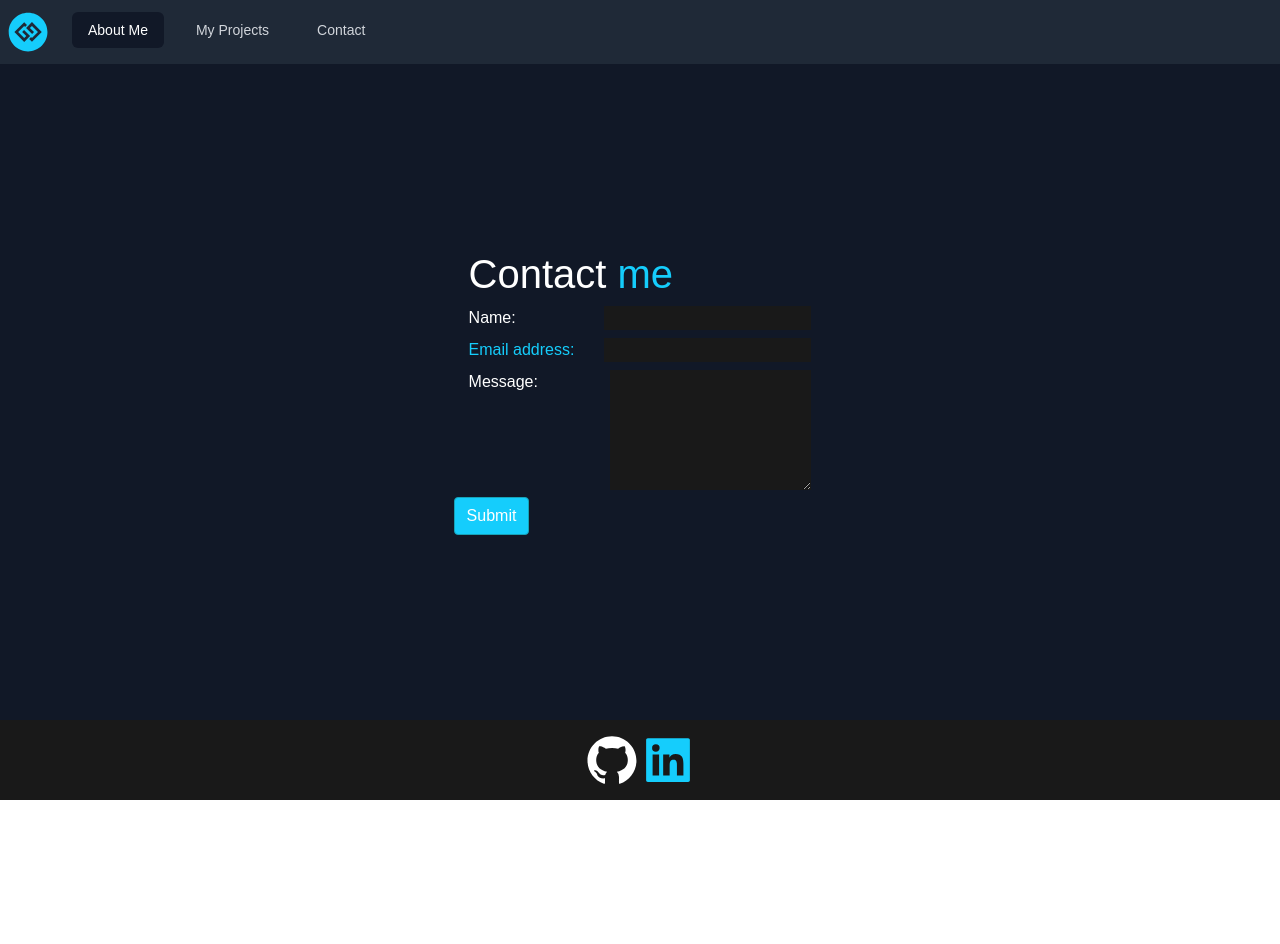
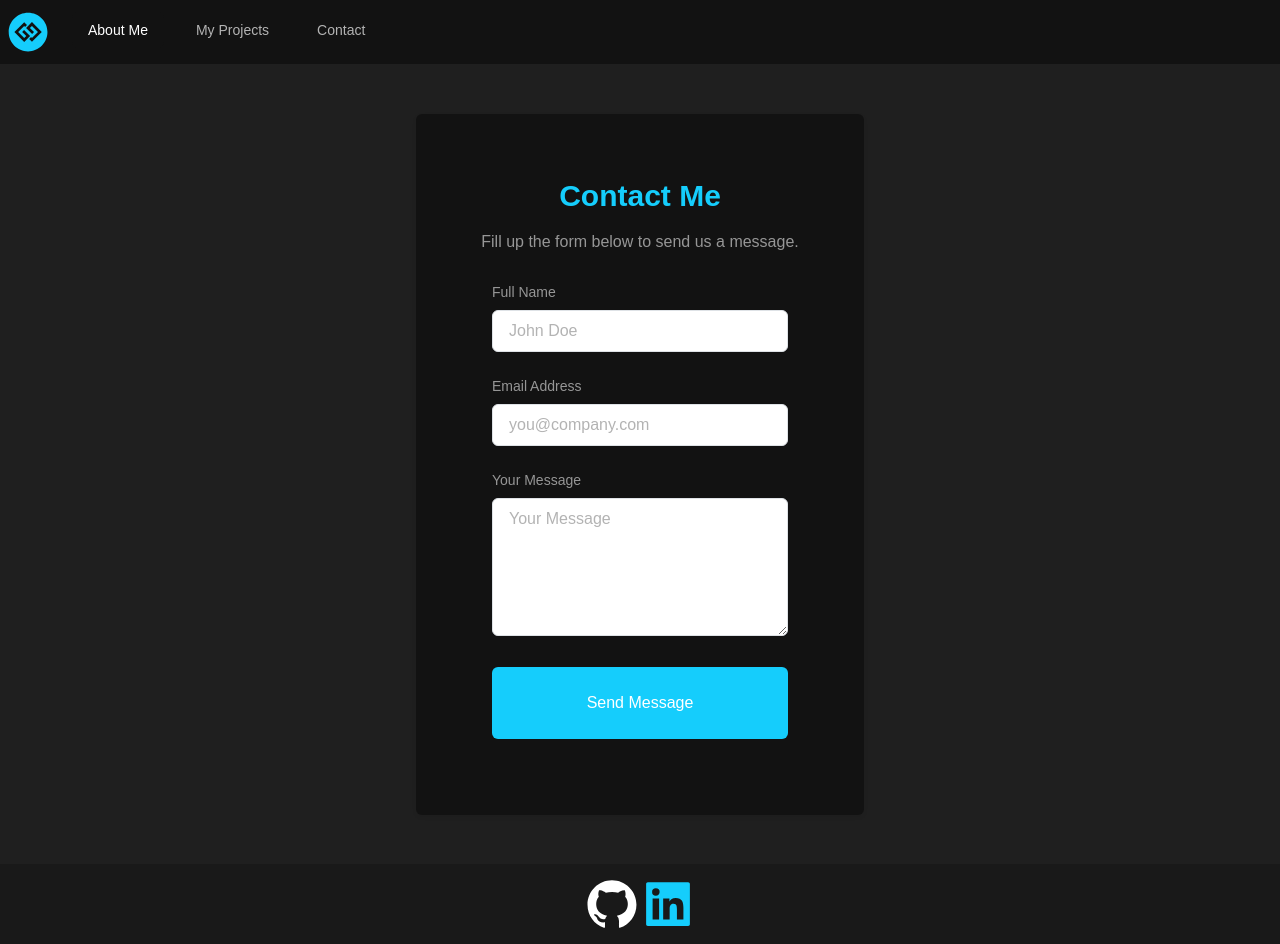
Before and after one commit to rkurian97/react-portfolio, a React (Create React App) app: page /contact in a window 1280 px wide. Before the commit the page ends 800 px from the top, so only its background shows below. Built offline with nearby package versions, Linux system fonts and the light colour scheme.

Commit message:
project cards now using tailwind

```diff
--- a/src/App.css
+++ b/src/App.css
@@ -2,41 +2,3 @@
   font-family: 'Sora', sans-serif;
   color: white;
 }
-
-.form-input{
-  background-color: #191919;
-}
-
-
-.theme {
-  color: #15cdfc
-}
-
-
-.contact {
-  display: flex;
-  justify-content: center;
-  align-items: center;
-  background: #101010;
-
-}
-
-.projectComp {
-  display: flex;
-  justify-content: center;
-  align-items: center;
-  background: #101010;
-
-}
-
-/* Project */
-.projectComp img{
-  width: 70%;
-  border-radius: 15px;
-
-}
-
-
-.projectsContainer{
-  width: 50%;
-}
--- a/src/components/Navbar.js
+++ b/src/components/Navbar.js
@@ -16,7 +16,7 @@ function classNames(...classes) {
 
 const Nav= () => {
   return (
-    <Disclosure as="nav" className="bg-gray-800">
+    <Disclosure as="nav" className="bg-gray-900 shadow">
       {({ open }) => (
         <>
           <div className="max-w-7xl mx-auto px-2 sm:px-6 lg:px-8">
--- a/src/pages/about.js
+++ b/src/pages/about.js
@@ -6,7 +6,7 @@ import 'react-tabs/style/react-tabs.css';
 
 const About = () => {
   return (
-    <div className='lg:px-48 sm:px-10 about flex-grow bg-gray-900'>
+    <div className='lg:px-48 sm:px-10 about flex-grow bg-gray-800'>
       <div className="flex mt-5">
         <div className="grid lg:grid-cols-2">
           {/* Profile Pic  */}
@@ -16,12 +16,12 @@ const About = () => {
 
           {/* About Info  */}
           <div className="px-4">
-            <h1> <span className='theme'>About</span> Me</h1>
+            <h1> <span className='text-bright-turquoise'>About</span> Me</h1>
             <p>
-             Hi, my name is Rohith Kurian, and welcome to my world. I finally knew that IT was the field for me after taking some <span className='theme'>database</span> classes that involved a lot of data modeling and realizing that I love data.
-             Weird, I know. From how its stored, to how to retrieve it from users, to analyzing it and displaying it in nice <span className='theme'>visualizations</span>. I find all of it interesting. Although, I found my interest in a class that
-             was meant to be an intro to database administration, I felt that field would not <span className='theme'>scratch</span> my programming itch, so here I am pursuing an occupation in full-stack development. Right about now, I am probably
-             scouring through Google to solve a coding problem so I can finally see that "Compiled <span className='theme'>Successfully</span>!"
+             Hi, my name is Rohith Kurian, and welcome to my world. I finally knew that IT was the field for me after taking some <span className='text-bright-turquoise'>database</span> classes that involved a lot of data modeling and realizing that I love data.
+             Weird, I know. From how its stored, to how to retrieve it from users, to analyzing it and displaying it in nice <span className='text-bright-turquoise'>visualizations</span>. I find all of it interesting. Although, I found my interest in a class that
+             was meant to be an intro to database administration, I felt that field would not <span className='text-bright-turquoise'>scratch</span> my programming itch, so here I am pursuing an occupation in full-stack development. Right about now, I am probably
+             scouring through Google to solve a coding problem so I can finally see that "Compiled <span className='text-bright-turquoise'>Successfully</span>!"
             </p>
             <Tabs>
               {/* Tabs */}
@@ -87,15 +87,15 @@ const About = () => {
               <TabPanel>
                 <ul>
                   <li>Algorithims and Data Structures </li>
-                  <li className="theme"> AWS </li>
+                  <li className="text-bright-turquoise"> AWS </li>
                 </ul>
               </TabPanel>
 
               {/* Education */}
               <TabPanel>
                 <ul>
-                  <li>Bachelors in Computer Information Systems at <span className='theme'>University</span> of Houston </li>
-                  <li>The <span className='theme'>Coding</span> Bootcamp at UT Austin  </li>
+                  <li>Bachelors in Computer Information Systems at <span className='text-bright-turquoise'>University</span> of Houston </li>
+                  <li>The <span className='text-bright-turquoise'>Coding</span> Bootcamp at UT Austin  </li>
                 </ul>
               </TabPanel>
             </Tabs>
--- a/src/pages/contact.js
+++ b/src/pages/contact.js
@@ -1,73 +1,41 @@
-import React, { useState } from 'react';
-
-import { validateEmail } from '../utils/helpers';
-import { Container, Row, Col, Button } from 'react-bootstrap';
+import React from 'react';
 
 const Contact = () => {
-  const [formState, setFormState] = useState({ name: '', email: '', message: '' });
-
-  const [errorMessage, setErrorMessage] = useState('');
-  const { name, email, message } = formState;
-
-  const handleSubmit = (e) => {
-    e.preventDefault();
-    if (!errorMessage) {
-      console.log('Submit Form', formState);
-    }
-  };
-
-  const handleChange = (e) => {
-    if (e.target.name === 'email') {
-      const isValid = validateEmail(e.target.value);
-      if (!isValid) {
-        setErrorMessage('Your email is invalid.');
-      } else {
-        setErrorMessage('');
-      }
-    } else {
-      if (!e.target.value.length) {
-        setErrorMessage(`${e.target.name} is required.`);
-      } else {
-        setErrorMessage('');
-      }
-    }
-    if (!errorMessage) {
-      setFormState({ ...formState, [e.target.name]: e.target.value });
-      console.log('Handle Form', formState);
-    }
-  };
 
   return (
-    <div className='contact flex-grow bg-gray-900'>
-      <section>
-        <Container>
-        <h1 data-testid="h1tag">Contact <span class='theme'>me</span></h1>
-        <form id="contact-form" onSubmit={handleSubmit}>
-          <Row>
-            <Col> <label htmlFor="name">Name:</label> </Col>
-            <Col> <input class='form-input' type="text" name="name" defaultValue={name} onBlur={handleChange}/> </Col>
-          </Row>
-          <Row>
-            <Col> <label htmlFor="email"> <span class='theme'>Email address:</span></label> </Col>
-            <Col><input class='form-input' type="email" name="email" defaultValue={email} onBlur={handleChange} /> </Col>
-          </Row>
-          <Row>
-            <Col> <label htmlFor="message">Message:</label> </Col>
-            <Col> <textarea class='form-input' name="message" rows="5" defaultValue={message} onBlur={handleChange} /> </Col>
-          </Row>
-          {errorMessage && (
-            <div>
-              <p className="error-text">{errorMessage}</p>
-            </div>
-          )}
-          <Row>
-            <Button variant='info' style={{ background: '#15cdfc' }} data-testid="button" type="submit">Submit</Button>
-          </Row>
-        </form>
-        </Container>
-      </section>
-
-
+    <div className="flex items-center min-h-screen bg-gray-800 dark:bg-gray-900">
+      <div className="container mx-auto">
+        <div className="max-w-md mx-auto my-10 bg-gray-900 p-5 rounded-md shadow-sm">
+          <div className="text-center">
+            <h1 className="my-3 text-3xl font-semibold text-bright-turquoise ">Contact Me</h1>
+            <p className="text-gray-400">Fill up the form below to send us a message.</p>
+          </div>
+          <div className="m-7">
+            <form action="https://api.web3forms.com/submit" method="POST" >
+              <input type="hidden" name="apikey" defaultValue="dd47429e-ea48-4ac7-ac27-7ea358cb11c7" />
+              <input type="hidden" name="subject" defaultValue="New Submission from Web3Forms" />
+              <input type="checkbox" name="botcheck" id style={{ display: 'none' }} />
+              <div className="mb-6">
+                <label htmlFor="name" className="block mb-2 text-sm text-gray-400">Full Name</label>
+                <input type="text" name="name" placeholder="John Doe" required className="w-full text-gray-900 px-3 py-2 placeholder-gray-300 border border-gray-300 rounded-md focus:outline-none focus:ring focus:ring-indigo-100 focus:border-indigo-300 dark:bg-gray-700 dark:text-white dark:placeholder-gray-500 dark:border-gray-600 dark:focus:ring-gray-900 dark:focus:border-gray-500" />
+              </div>
+              <div className="mb-6">
+                <label htmlFor="email" className="block mb-2 text-sm text-gray-400">Email Address</label>
+                <input type="email" name="email"  placeholder="you@company.com" required className="w-full text-gray-900 px-3 py-2 placeholder-gray-300 border border-gray-300 rounded-md focus:outline-none focus:ring focus:ring-indigo-100 focus:border-indigo-300 dark:bg-gray-700 dark:text-white dark:placeholder-gray-500 dark:border-gray-600 dark:focus:ring-gray-900 dark:focus:border-gray-500" />
+              </div>
+              <div className="mb-6">
+                <label htmlFor="message" className="block mb-2 text-sm text-gray-400">Your Message</label>
+                <textarea rows={5} name="message"  placeholder="Your Message" className="w-full text-gray-900 px-3 py-2 placeholder-gray-300 border border-gray-300 rounded-md focus:outline-none focus:ring focus:ring-indigo-100 focus:border-indigo-300 dark:bg-gray-700 dark:text-white dark:placeholder-gray-500 dark:border-gray-600 dark:focus:ring-gray-900 dark:focus:border-gray-500" required defaultValue={""} />
+              </div>
+              <div className="mb-6">
+                <button type="submit" className="w-full px-3 py-4 text-white bg-bright-turquoise rounded-md focus:bg-indigo-600 focus:outline-none">Send Message</button>
+              </div>
+              <p className="text-base text-center text-gray-400" id="result">
+              </p>
+            </form>
+          </div>
+        </div>
+      </div>
     </div>
   );
 };
--- a/src/pages/project.js
+++ b/src/pages/project.js
@@ -1,5 +1,4 @@
 import React from 'react';
-// import RunBuddy from "../assets/run-buddy.png"
 import OnTheScene from "../assets/project1.png"
 import Pokemon from "../assets/team-page.jpg"
 import Lucid from "../assets/lucid-game.png"
@@ -14,7 +13,7 @@ const Project = () => {
             github: 'https://github.com/rkurian97/bc-project-3',
             live: 'https://bc-project-2.herokuapp.com',
             description: 'Lucid Game Review is a Video Game review blog with social networking features. Features that are soon to come are the ability to add comments.',
-            tags: ['#Javascript', '#Express.js', '#MongoDB', '#Tailwind.css', '#GraphQL']
+            tags: ['#Javascript', '#MERN', '#Tailwind.css', '#GraphQL', '#HTML5', '#CSS3']
         },
         {
             title: 'On the Scene',
@@ -30,12 +29,12 @@ const Project = () => {
             github: 'https://github.com/rkurian97/bc-project-2',
             live: 'https://bc-project-2.herokuapp.com/',
             description: "The Pokemon Team Builder application has been created for fans of Pokemon, and anyone interested in learning, playing and having fun in the Pokemon world. The user can build their own team, and select the Pokemons as they like. This application uses the pokeapi.co API to retrieve Pokemon data",
-            tags: ['#Javascript', '#Node.js', '#Express.js', '#MySQL/Sequelize', '#Handlebars.js', '#REST API']
+            tags: ['#Javascript', '#Node.js', '#Express.js', '#MySQL/Sequelize', '#Handlebars.js', '#REST API', '#Passport.js']
         }
     ];
 
     return (
-        <div className=' flex-grow bg-gray-900 pb-5 pt-5'>
+        <div className=' flex-grow bg-gray-800 pb-5 pt-5'>
 
             {
                 projects.map((project) =>
--- a/tailwind.config.js
+++ b/tailwind.config.js
@@ -3,11 +3,39 @@ module.exports = {
   darkMode: false, // or 'media' or 'class'
   theme: {
     extend: {
-
+        colors:{
+          'gray': {
+            DEFAULT: '#7A7A7A',
+            '50': '#F9F9F9',
+            '100': '#EBEBEB',
+            '200': '#CFCFCF',
+            '300': '#B3B3B3',
+            '400': '#969696',
+            '500': '#7A7A7A',
+            '600': '#595959',
+            '700': '#383838',
+            '800': '#1F1F1F',
+            '900': '#121212'
+          },
+          'bright-turquoise': {
+            DEFAULT: '#15CDFC',
+            '50': '#F8FDFF',
+            '100': '#DEF8FF',
+            '200': '#ACEDFE',
+            '300': '#7AE3FD',
+            '400': '#47D8FD',
+            '500': '#15CDFC',
+            '600': '#03AFDB',
+            '700': '#0287A9',
+            '800': '#025F76',
+            '900': '#013644'
+          }
+        }
     }
   },
   variants: {
     extend: {},
   },
-  plugins: [],
+  plugins: [
+  ],
 }
```
Also changed, not shown: src/components/ProjectDiv.js (+25 -20 lines).
